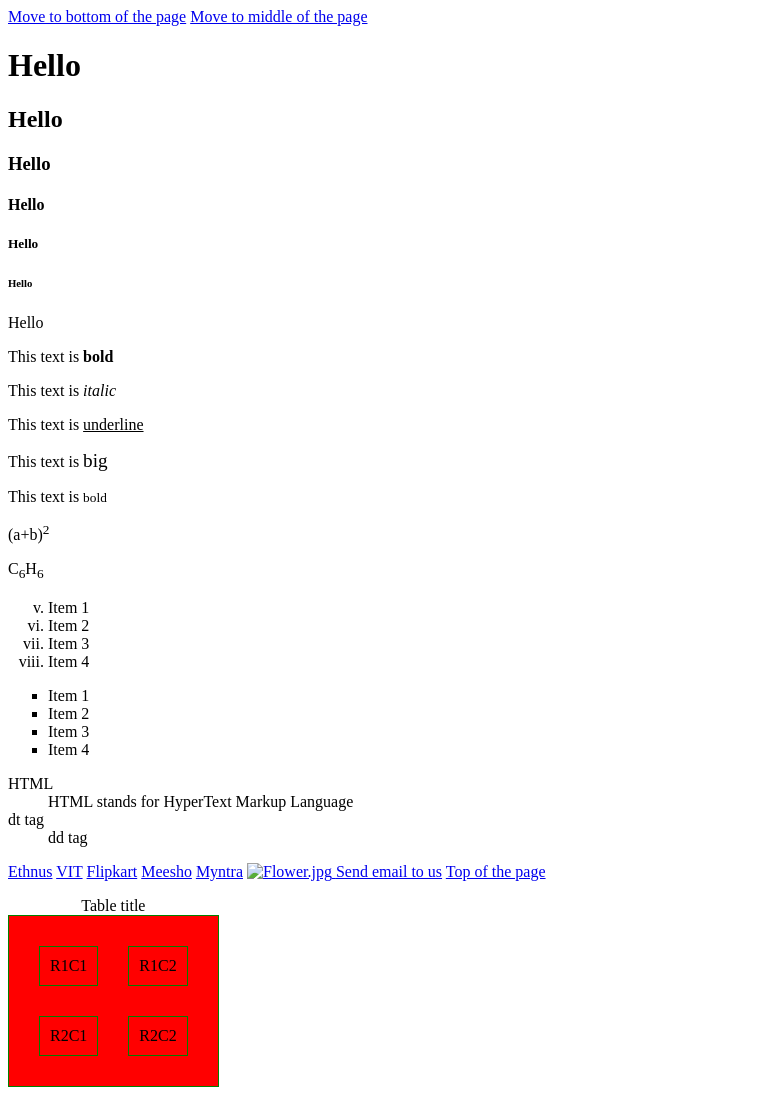
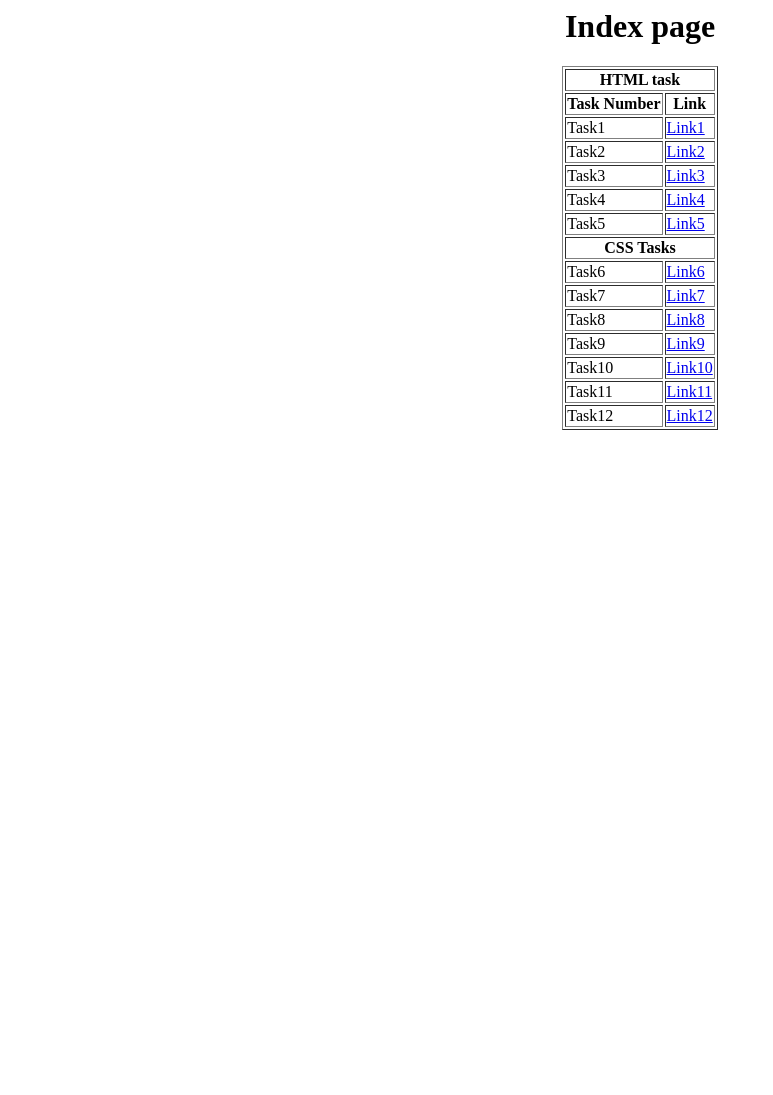
Before and after one commit to T-KANKSHITH/HTML-TK, a plain HTML site: page index.html in a window 1280 px wide. Shown: the whole page, without its empty margins (0-773 px from the left). After the commit the page ends 800 px from the top, so only its background shows below. Drawn offline with Linux system fonts and the light colour scheme.

Commit message:
index.html

```diff
--- a/index.html
+++ b/index.html
@@ -1,101 +1,68 @@
-<!--
-    HTML 1.0 1991
-    HTML 2.0 1995
-    HTML 4.01 1999 -> major modification
-    HTML 5 2012
-
-    Develop a static webpages
-    .html
-
-    Shortcuts
-    Shift + 1 => Enter => Strucuture of the HTML document
-
-    Syntax
-    <opening tag attrName="attrValue"> Content </closing tag>
- -->
-
-<!DOCTYPE html> <!-- Version of HTML-->
-<html> <!--Entire document-->
-
-<head> <!-- Information of webpage -->
-
+<html>
+    <head>
+        <title>Index</title>
     </head>
-
-<body> <!-- Content of the webpage -->
-    <a href="#demo">Move to bottom of the page</a>
-    <a href="#demo2">Move to middle of the page</a>
-    <h1>Hello</h1>
-    <h2>Hello</h2>
-    <h3>Hello</h3>
-    <h4>Hello</h4>
-    <h5>Hello</h5>
-    <h6>Hello</h6>
-    <p>Hello</p>
-
-    <p>This text is <b>bold</b> </p>
-    <p>This text is <i>italic</i> </p>
-    <p>This text is <u>underline</u> </p>
-    <p>This text is <big>big</big> </p>
-    <p>This text is <small>bold</small> </p>
-
-    <p>(a+b)<sup>2</sup></p>
-    <p>C<sub>6</sub>H<sub>6</sub></p>
-
-    <ol type="i" start="5"> <!-- type = 1 | A | a | I | i-->
-        <li>Item 1</li>
-        <li>Item 2</li>
-        <li>Item 3</li>
-        <li>Item 4</li>
-    </ol>
-
-    <ul type="square"> <!-- type = disc| circle | square -->
-        <li>Item 1</li>
-        <li>Item 2</li>
-        <li>Item 3</li>
-        <li>Item 4</li>
-    </ul>
-
-    <dl id="demo2"> <!-- definition list-->
-        <dt>HTML</dt> <!-- definition term-->
-        <dd>HTML stands for HyperText Markup Language</dd> <!--data definition-->
-        <dt>dt tag</dt>
-        <dd>dd tag</dd>
-    </dl>
-
-    <!-- Navigate from one to another  -->
-    <!-- 1. Text URL -->
-    <a href="https://www.ethnus.com">Ethnus</a>
-    <a href="https://vit.ac.in">VIT</a>
-    <a href="https://www.flipkart.com">Flipkart</a>
-    <a href="https://www.meesho.com" target="_blank">Meesho</a>
-    <a href="https://www.myntra.com" target="_self">Myntra</a>
-
-    <!-- 2. Image URL -->
-    <a href="https://www.instagram.com">
-        <img src="./VIT logo.png" alt="Flower.jpg" height="300" width="300" />
-    </a>
-
-    <!-- 3. Mail link -->
-    <a href="mailto:vitinternship@ethnus.com">Send email to us</a>
-
-    <!-- 4. Bookmark link-->
-    <a href="#">Top of the page</a>
-    <p id="demo"></p>
-
-    <!-- cellpadding -> space between the content of the cell and border of the cell
-        cellspacing -> space between the two cells
-    -->
-    <table border="1" bordercolor="green" bgcolor="red" cellpadding="10" cellspacing="30">
-        <caption>Table title</caption>
+    <body>
+        <h1 style="text-align: center;">Index page</h1>
+        <table border="1" style="margin-left: auto; margin-right: auto;">
             <tr>
-            <td>R1C1</td>
-            <td>R1C2</td>
+                <th colspan="2">HTML task</th>
             </tr>
             <tr>
-            <td>R2C1</td>
-            <td>R2C2</td>
+                <th>Task Number</th>
+                <th>Link</th>
+            </tr>
+            <tr>
+                <td>Task1</td>
+                <td><a href="./task1.html">Link1</a></td>
+            </tr>
+            <tr>
+                <td>Task2</td>
+                <td><a href="./task2.html">Link2</a></td>
+            </tr>
+            <tr>
+                <td>Task3</td>
+                <td><a href="./task3.html">Link3</a></td>
+            </tr>
+            <tr>
+                <td>Task4</td>
+                <td><a href="./task4.html">Link4</a></td>
+            </tr>
+            <tr>
+                <td>Task5</td>
+                <td><a href="./task5.html">Link5</a></td>
+            </tr>
+            <tr>
+                <th colspan="2">CSS Tasks</th>
+            </tr>
+            <tr>
+                <td>Task6</td>
+                <td><a href="./task6.html">Link6</a></td>
+            </tr>
+            <tr>
+                <td>Task7</td>
+                <td><a href="./task7.html">Link7</a></td>
+            </tr>
+            <tr>
+                <td>Task8</td>
+                <td><a href="./task8.html">Link8</a></td>
+            </tr>
+            <tr>
+                <td>Task9</td>
+                <td><a href="./task9.html">Link9</a></td>
+            </tr>
+            <tr>
+                <td>Task10</td>
+                <td><a href="./task10.html">Link10</a></td>
+            </tr>
+            <tr>
+                <td>Task11</td>
+                <td><a href="./task11.html">Link11</a></td>
+            </tr>
+            <tr>
+                <td>Task12</td>
+                <td><a href="./task12.html">Link12</a></td>
             </tr>
         </table>
     </body>
-
 </html>
```
Lines whose indentation alone changed are shown as unchanged.
